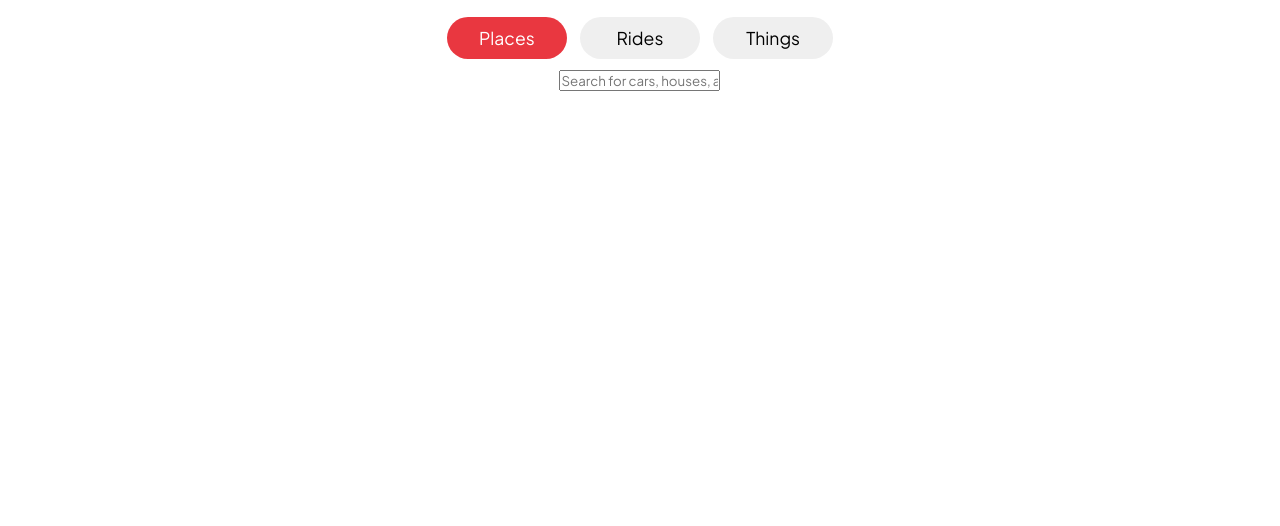
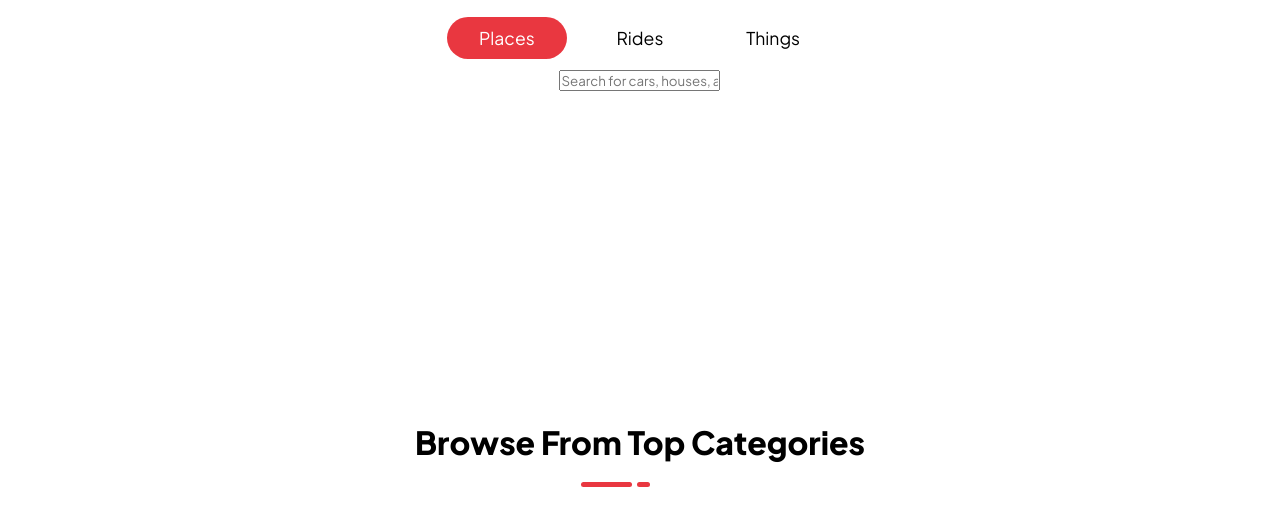
Before and after one commit to rohan209547mourya/Starting-from-level-zero-again, a plain HTML site: page index.html in a window 1280 px wide. Shown: the part 456-982 px from the top of the page. Before the commit the page ends 808 px from the top, so only its background shows below. Drawn offline with Linux system fonts and the light colour scheme.

Commit message:
created red underline for headings

```diff
--- a/css/styles.css
+++ b/css/styles.css
@@ -141,9 +141,45 @@ h1 span {
     width: 30%;
     padding: 10px;
     font-size: 1.1rem;
+    background-color: white;
 }
 
 .hero-buttons button:first-child {
     background-color: var(--red);
     color: white;
 }
+
+.top-categories {
+    margin: 50px 0;
+}
+
+.heading {
+    width: 80%;
+    margin: auto;
+    padding: 20px;
+    display: flex;
+    justify-content: center;
+}
+
+.heading h2 {
+    font-weight: 900;
+    font-size: 2rem;
+}
+
+.red-line {
+    display: flex;
+    width: 10%;
+    margin: auto;
+}
+
+.red-line div {
+    height: 5px;
+    width: 40%;
+    margin-left: 5px;
+    border-radius: 4px;
+    background-color: var(--red);
+}
+
+.red-line div:last-child {
+    width: 10%;
+}
--- a/index.html
+++ b/index.html
@@ -57,6 +57,18 @@
         </div>
     </section>
 
+    <!-- Top Categories -->
+    <section class="top-categories">
+        <div class="heading">
+            <h2>
+                Browse From Top Categories
+            </h2>
+        </div>
+        <div class="red-line">
+            <div></div>
+            <div></div>
+        </div>
+    </section>
 
 </body>
 </html>
```
